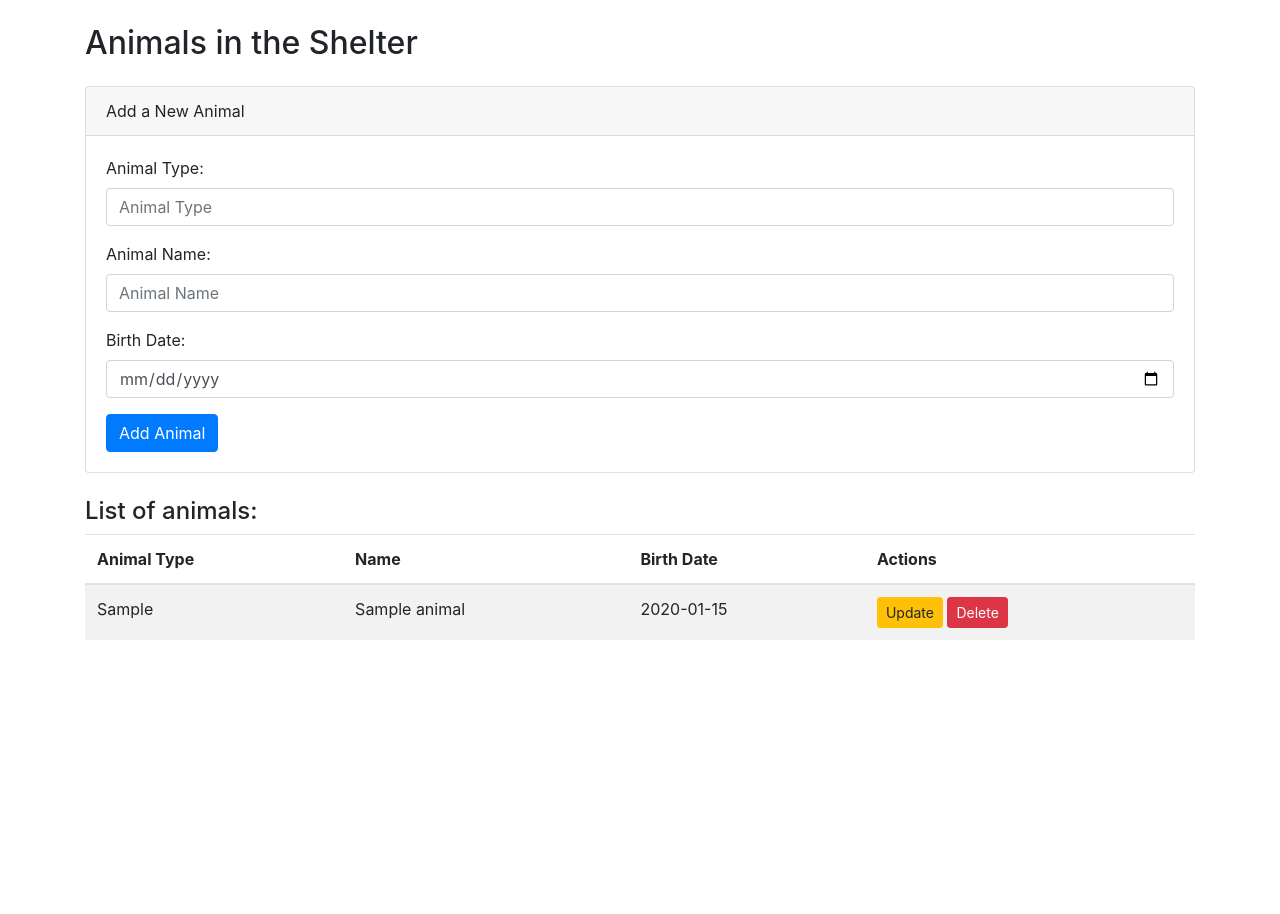
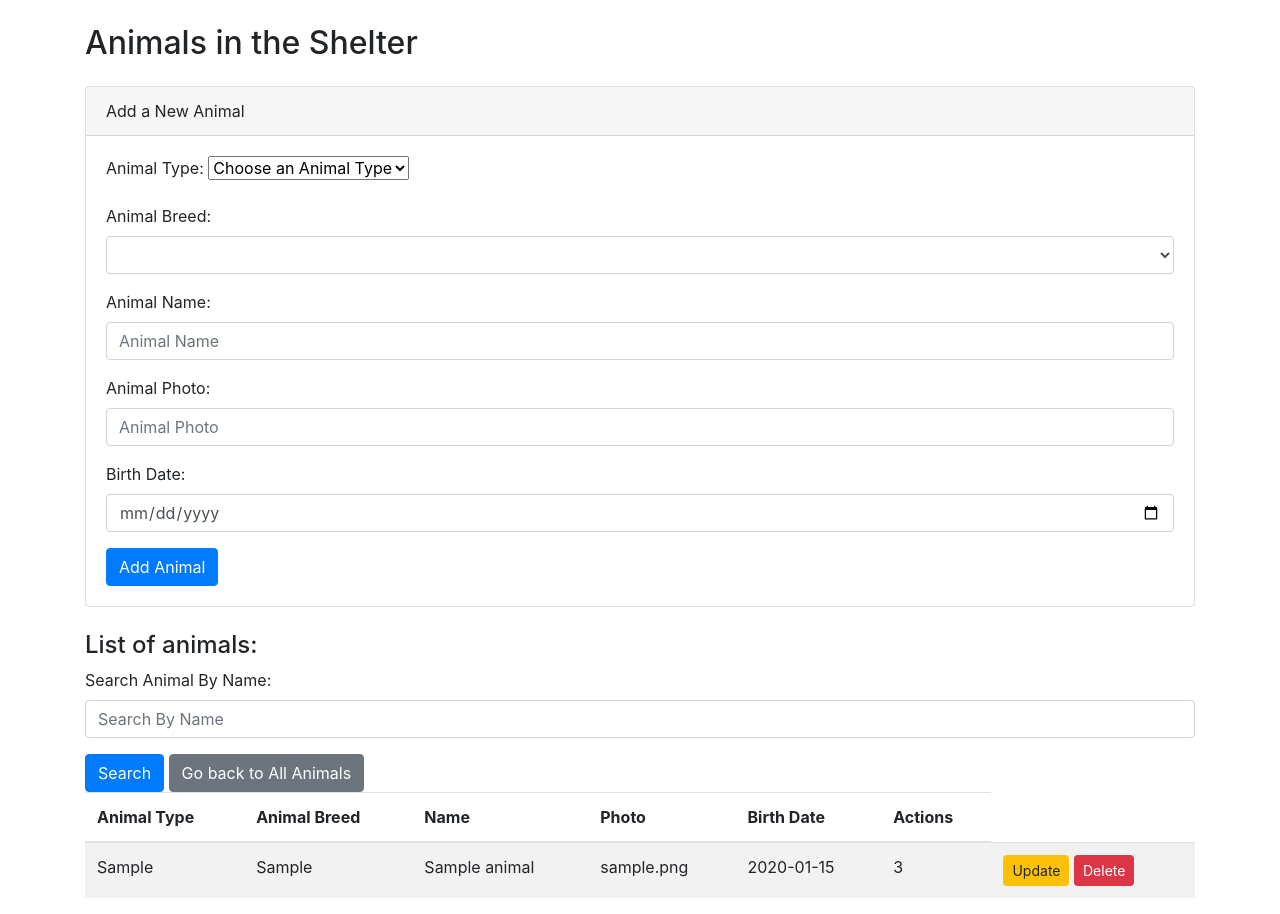
Before and after one commit to marcustas/course_flask, a Flask app: page / in a window 1280 px wide. Before the commit the page ends 640 px from the top, so only its background shows below. Run offline with Flask 3, Linux system fonts and the light colour scheme; tables that the repository leaves empty hold one stand-in row (values such as "Sample post"); lists and menus that the app fills with data are empty; some libraries are stand-ins or nearby versions.

Commit message:
HW 3 Maksym Prytkov

```diff
--- a/app.py
+++ b/app.py
@@ -1,10 +1,11 @@
+from typing import Union
+
 from flask import Flask, jsonify, request, Response, render_template
 
+from database import init_db
 from models.pydantic.models import AnimalCreate, AnimalResponse
-from typing import Union
+from models.sqlalchemy.models import Animal
 from settings import settings
-from database import init_db
-from models.sqlalchemy.models import Animal
 
 app = Flask(__name__)
 app.config['SQLALCHEMY_DATABASE_URI'] = settings.sqlalchemy_database_uri
@@ -19,17 +20,28 @@ def home() -> str:
 
 @app.route('/animals', methods=['GET'])
 def index() -> Response:
-    animals = Animal.query.all()
-    return jsonify({"animals": [AnimalResponse.model_validate(animal).model_dump(mode='json') for animal in animals]})
+    name = request.args.get('name')
+    animals = Animal.query.filter_by(name=name).all() if name else Animal.query.all()
+    response = {'animals': []}
 
+    for animal in animals:
+        model = AnimalResponse.model_validate(animal)
+        age = model.calculate_age()
+        data = model.model_dump(mode='json')
+        data['age'] = age
+        response['animals'].append(data)
+
+    return jsonify(response)
 
 @app.route('/animal', methods=['POST'])
 def add_animal() -> tuple[Response, int]:
     data = AnimalCreate(**request.get_json())
     new_animal = Animal(
         animal_type=data.animal_type,
+        animal_breed=data.animal_breed,
         name=data.name,
-        birth_date=data.birth_date
+        birth_date=data.birth_date,
+        photo_url=data.photo_url
     )
     db.session.add(new_animal)
     db.session.commit()
@@ -42,16 +54,20 @@ def add_animal() -> tuple[Response, int]:
 
 
 @app.route('/animal/<int:pk>', methods=['PUT'])
-def update_animal(pk: int) -> Union[Response, tuple[Response, int]]:
+def update_animal(pk: int) -> Response:
     data = AnimalCreate(**request.get_json())
     animal = Animal.query.get(pk)
+
     if not animal:
         return jsonify({"message": "Animal not found"}), 404
 
     animal.animal_type = data.animal_type
+    animal.animal_breed = data.animal_breed
     animal.name = data.name
     animal.birth_date = data.birth_date
+    animal.photo_url = data.photo_url
     db.session.commit()
+
     return jsonify(
         {
             "message": "Animal updated successfully!",
@@ -76,12 +92,19 @@ def retrieve_animal(pk: int) -> Union[Response, tuple[Response, int]]:
 @app.route('/animal/<int:pk>', methods=['DELETE'])
 def delete_animal(pk: int) -> Union[Response, tuple[Response, int]]:
     animal = Animal.query.get(pk)
+
     if not animal:
         return jsonify({"message": "Animal not found"}), 404
 
     db.session.delete(animal)
     db.session.commit()
+
     return jsonify({"message": "Animal deleted successfully!"})
+
+
+@app.route('/health', methods=['GET'])
+def health() -> Union[Response, tuple[Response, int]]:
+    return jsonify({"message": "OK"}), 200
 
 
 def initialize_app():
--- a/models/pydantic/models.py
+++ b/models/pydantic/models.py
@@ -1,10 +1,13 @@
 from datetime import date
+
 from pydantic import BaseModel, ConfigDict
 
 
 class AnimalCreate(BaseModel):
     animal_type: str
+    animal_breed: str
     name: str
+    photo_url: str
     birth_date: date
 
 
@@ -13,5 +16,17 @@ class AnimalResponse(BaseModel):
 
     id: int
     animal_type: str
+    animal_breed: str
     name: str
+    photo_url: str
     birth_date: date
+
+    def calculate_age(self) -> int:
+        """
+        Calculate the age of the animal
+        :return: Age of the animal
+        """
+
+        today = date.today()
+        return today.year - self.birth_date.year - (
+                (today.month, today.day) < (self.birth_date.month, self.birth_date.day))
--- a/models/sqlalchemy/models.py
+++ b/models/sqlalchemy/models.py
@@ -7,5 +7,7 @@ class Animal(db.Model):
 
     id = db.Column(db.Integer, primary_key=True)
     animal_type = db.Column(db.String, nullable=False)
+    animal_breed = db.Column(db.String, nullable=False)
     name = db.Column(db.String, nullable=False)
     birth_date = db.Column(db.Date, nullable=False)
+    photo_url = db.Column(db.String, nullable=False)
--- a/templates/home.html
+++ b/templates/home.html
@@ -23,15 +23,28 @@
             <form id="addAnimalForm">
                 <div class="form-group">
                     <label for="animal_type">Animal Type:</label>
-                    <input type="text" class="form-control" id="animal_type" placeholder="Animal Type" required>
+                    <select id="animal_type" name="animal_type">
+                        <option value="" selected disabled hidden>Choose an Animal Type</option>
+                        <option value="cat">Cat</option>
+                        <option value="dog">Dog</option>
+                    </select>
+                </div>
+                <div class="form-group">
+                    <label for="animal_breed">Animal Breed:</label>
+                    <select id="animal_breed" name="animal_breed" class="form-control" required>
+                    </select>
                 </div>
                 <div class="form-group">
                     <label for="name">Animal Name:</label>
                     <input type="text" class="form-control" id="name" placeholder="Animal Name" required>
                 </div>
                 <div class="form-group">
+                    <label for="photo_url">Animal Photo:</label>
+                    <input type="text" class="form-control" id="photo_url" placeholder="Animal Photo" required>
+                </div>
+                <div class="form-group">
                     <label for="birth_date">Birth Date:</label>
-                    <input type="date" class="form-control" id="birth_date" required>
+                    <input type="date" class="form-control" id="birth_date" max="{{ today }}" required>
                 </div>
                 <button type="submit" class="btn btn-primary">Add Animal</button>
             </form>
@@ -40,11 +53,19 @@
 
     <!-- List of animals in a table -->
     <h4 class="mt-4">List of animals:</h4>
+    <div class="form-group">
+        <label for="search_by_name">Search Animal By Name:</label>
+        <input type="text" class="form-control" id="search_by_name" placeholder="Search By Name">
+    </div>
+    <button type="button" class="btn btn-primary" onclick="findAnimals()">Search</button>
+    <button type="button" class="btn btn-secondary" onclick="fetchAnimals()">Go back to All Animals</button>
     <table class="table table-striped">
         <thead>
         <tr>
             <th>Animal Type</th>
+            <th>Animal Breed</th>
             <th>Name</th>
+            <th>Photo</th>
             <th>Birth Date</th>
             <th>Actions</th>
         </tr>
@@ -73,8 +94,16 @@
                         <input type="text" class="form-control" id="editAnimalType" required>
                     </div>
                     <div class="form-group">
+                        <label for="editAnimalBreed">Animal Breed:</label>
+                        <input type="text" class="form-control" id="editAnimalBreed" required>
+                    </div>
+                    <div class="form-group">
                         <label for="editAnimalName">Name:</label>
                         <input type="text" class="form-control" id="editAnimalName" required>
+                    </div>
+                    <div class="form-group">
+                        <label for="editAnimalPhoto">Photo:</label>
+                        <input type="text" class="form-control" id="editAnimalPhoto" required>
                     </div>
                     <div class="form-group">
                         <label for="editAnimalBirthDate">Birth Date:</label>
@@ -98,7 +127,9 @@
         $.getJSON(`/animal/${id}`, function(data) {
             $('#editAnimalId').val(data.animal.id);
             $('#editAnimalType').val(data.animal.animal_type);
+            $('#editAnimalBreed').val(data.animal.animal_breed);
             $('#editAnimalName').val(data.animal.name);
+            $('#editAnimalPhoto').val(data.animal.photo_url);
             $('#editAnimalBirthDate').val(data.animal.birth_date);
             $('#editAnimalModal').modal('show');
         });
@@ -107,7 +138,9 @@
     function submitEditAnimal() {
         const updatedAnimal = {
             animal_type: $('#editAnimalType').val(),
+            animal_breed: $('#editAnimalBreed').val(),
             name: $('#editAnimalName').val(),
+            photo_url: $('#editAnimalPhoto').val(),
             birth_date: $('#editAnimalBirthDate').val()
         };
 
@@ -135,8 +168,11 @@
                 $('#animalsList').append(`
                     <tr>
                         <td>${animal.animal_type}</td>
+                        <td>${animal.animal_breed}</td>
                         <td>${animal.name}</td>
+                        <td>${animal.photo_url}</td>
                         <td>${animal.birth_date}</td>
+                        <td>${animal.age}</td>
                         <td>
                             <button class="btn btn-warning btn-sm" onclick="updateAnimal(${animal.id})">Update</button>
                             <button class="btn btn-danger btn-sm" onclick="deleteAnimal(${animal.id})">Delete</button>
@@ -147,20 +183,54 @@
         });
     }
 
+    // Find animals by their name
+    function findAnimals() {
+        const name = $('#search_by_name').val();
+
+        if (name) {
+            $.getJSON('/animals', {name: name}, function (data) {
+                $('#animalsList').empty();
+                data["animals"].forEach(animal => {
+                    $('#animalsList').append(`
+                        <tr>
+                            <td>${animal.animal_type}</td>
+                            <td>${animal.animal_breed}</td>
+                            <td>${animal.name}</td>
+                            <td>${animal.photo_url}</td>
+                            <td>${animal.birth_date}</td>
+                            <td>${animal.age}</td>
+                            <td>
+                                <button class="btn btn-warning btn-sm"
+                                            onclick="updateAnimal(${animal.id})">Update</button>
+                                <button class="btn btn-danger btn-sm"
+                                            onclick="deleteAnimal(${animal.id})">Delete</button>
+                            </td>
+                        </tr>
+                    `);
+                });
+            });
+        } else {
+            fetchAnimals();
+        }
+    }
+
     // Add new animal
-    $('#addAnimalForm').on('submit', function(e) {
+    $('#addAnimalForm').on('submit', function (e) {
         e.preventDefault();
         const newAnimal = {
             animal_type: $('#animal_type').val(),
+            animal_breed: $('#animal_breed').val(),
             name: $('#name').val(),
-            birth_date: $('#birth_date').val()
+            photo_url: $('#photo_url').val(),
+            birth_date: $('#birth_date').val(),
+            age: $('#age').val()
         };
         $.ajax({
             url: '/animal',
             type: 'POST',
             data: JSON.stringify(newAnimal),
             contentType: 'application/json',
-            success: function() {
+            success: function () {
                 fetchAnimals();
                 $('#addAnimalForm')[0].reset();
             }
@@ -173,7 +243,7 @@
             $.ajax({
                 url: `/animal/${id}`,
                 type: 'DELETE',
-                success: function() {
+                success: function () {
                     fetchAnimals();
                 }
             });
@@ -183,6 +253,37 @@
     // Initial fetch
     fetchAnimals();
 
+    document.getElementById('animal_type').addEventListener('change', function () {
+        const breedSelect = document.getElementById('animal_breed');
+        breedSelect.innerHTML = '';
+
+        const selectedType = this.value;
+
+        if (selectedType === 'cat') {
+            const catBreeds = ['Ragdoll', 'Sphynx cat', 'Bengal cat', 'Maine Coon',
+                'American Shorthair', 'Siamese cat', 'Persian cat', 'Scottish Fold'];
+            catBreeds.forEach(function (breed) {
+                const option = document.createElement('option');
+                option.value = breed;
+                option.text = breed;
+                breedSelect.add(option);
+            });
+        } else if (selectedType === 'dog') {
+            const dogBreeds = ['Labrador Retriever', 'Bulldog', 'Poodle', 'Golden Retriever', 'German Shepherd',
+                'French Bulld', 'Pug', 'Beagle', 'Chihuahua', 'Pomeranian', 'Yorkshire Terrier'];
+            dogBreeds.forEach(function (breed) {
+                const option = document.createElement('option');
+                option.value = breed;
+                option.text = breed;
+                breedSelect.add(option);
+            });
+        }
+    });
+
+    $(document).ready(function () {
+        const today = new Date().toISOString().split('T')[0];
+        $('#birth_date').attr('max', today);
+    });
 
 </script>
 </body>
```
Also changed, not shown: migrations/versions/e08fc0218f8b_.py (deleted, +0 -34 lines). Lines whose indentation alone changed are shown as unchanged.
